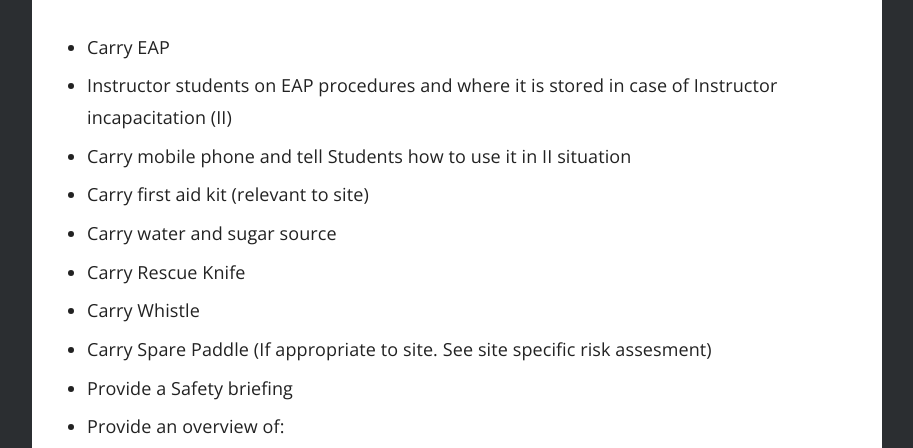
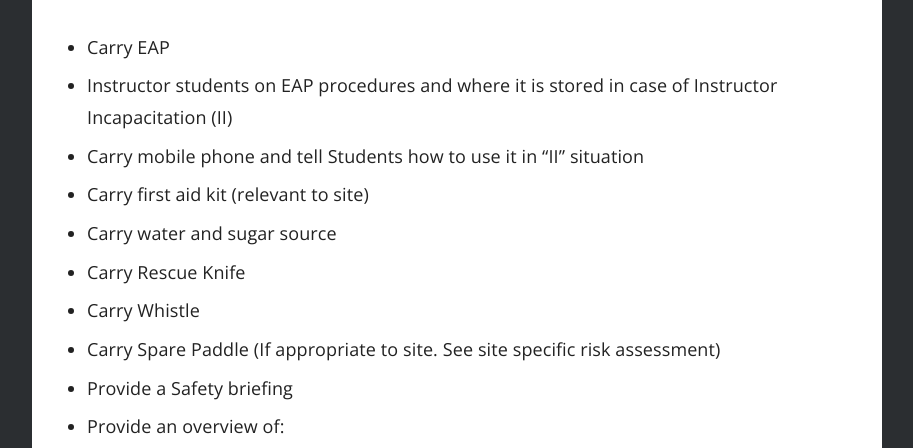
Before and after one commit to numbat70/clyde, a Jekyll site: the page built from _docs/Content/06-SUP_SOP_Courses.md, in a window 1280 px wide. Shown: the part 1318-1766 px from the top of the page, without its empty margins (333-1246 px from the left). Built offline with Jekyll 4.4.1, drawn with Linux system fonts in a browser that asks for light colours.

Commit message:
Update 06-SUP_SOP_Courses.md
mk

```diff
--- a/_docs/Content/06-SUP_SOP_Courses.md
+++ b/_docs/Content/06-SUP_SOP_Courses.md
@@ -34,13 +34,13 @@ The following must be adhered to:
 
 Instructors will
   - Carry EAP
-  - Instructor students on EAP procedures and where it is stored in case of Instructor incapacitation (II)
-  - Carry mobile phone and tell Students how to use it in II situation
+  - Instructor students on EAP procedures and where it is stored in case of Instructor Incapacitation (II)
+  - Carry mobile phone and tell Students how to use it in "II" situation
   - Carry first aid kit (relevant to site)
   - Carry water and sugar source
   - Carry Rescue Knife
   - Carry Whistle
-  - Carry Spare Paddle (If appropriate to site. See site specific risk assesment)
+  - Carry Spare Paddle (If appropriate to site. See site specific risk assessment)
   - Provide a Safety briefing
   - Provide an overview of:
     - The session
```
